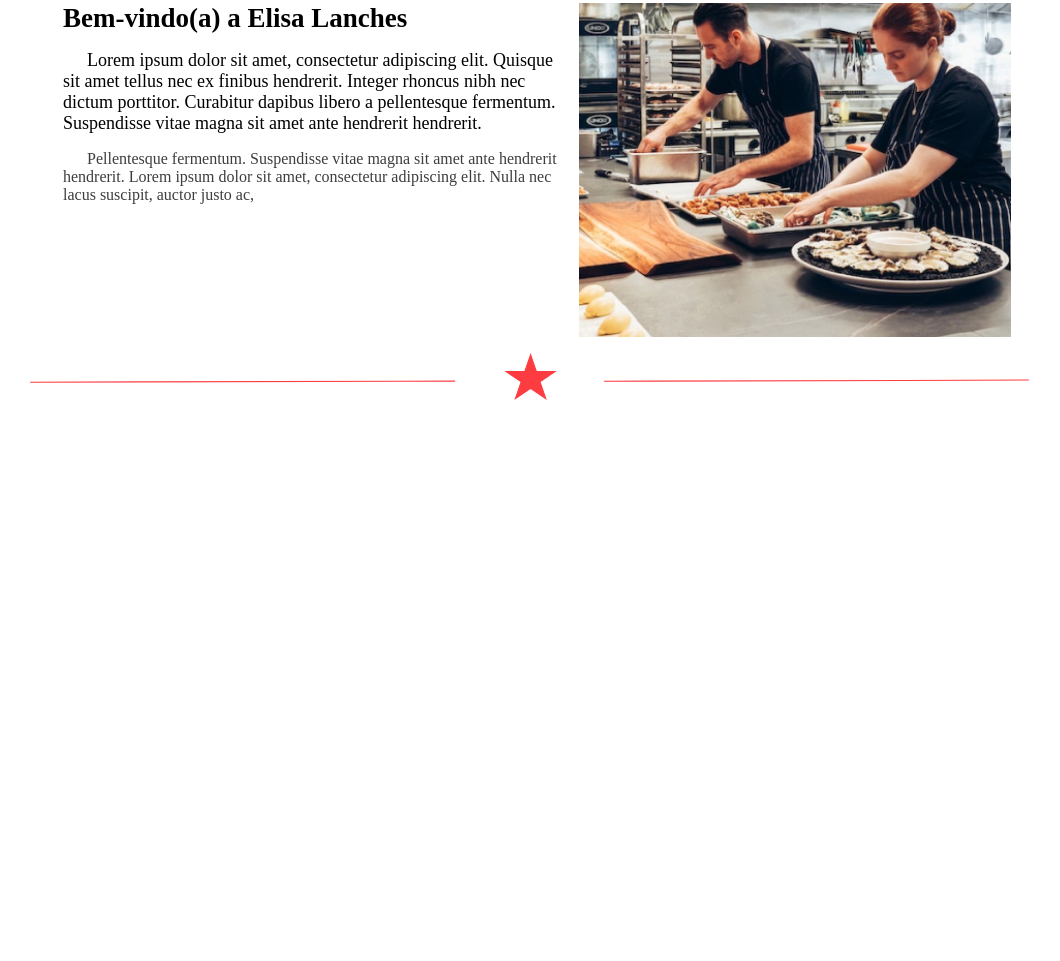
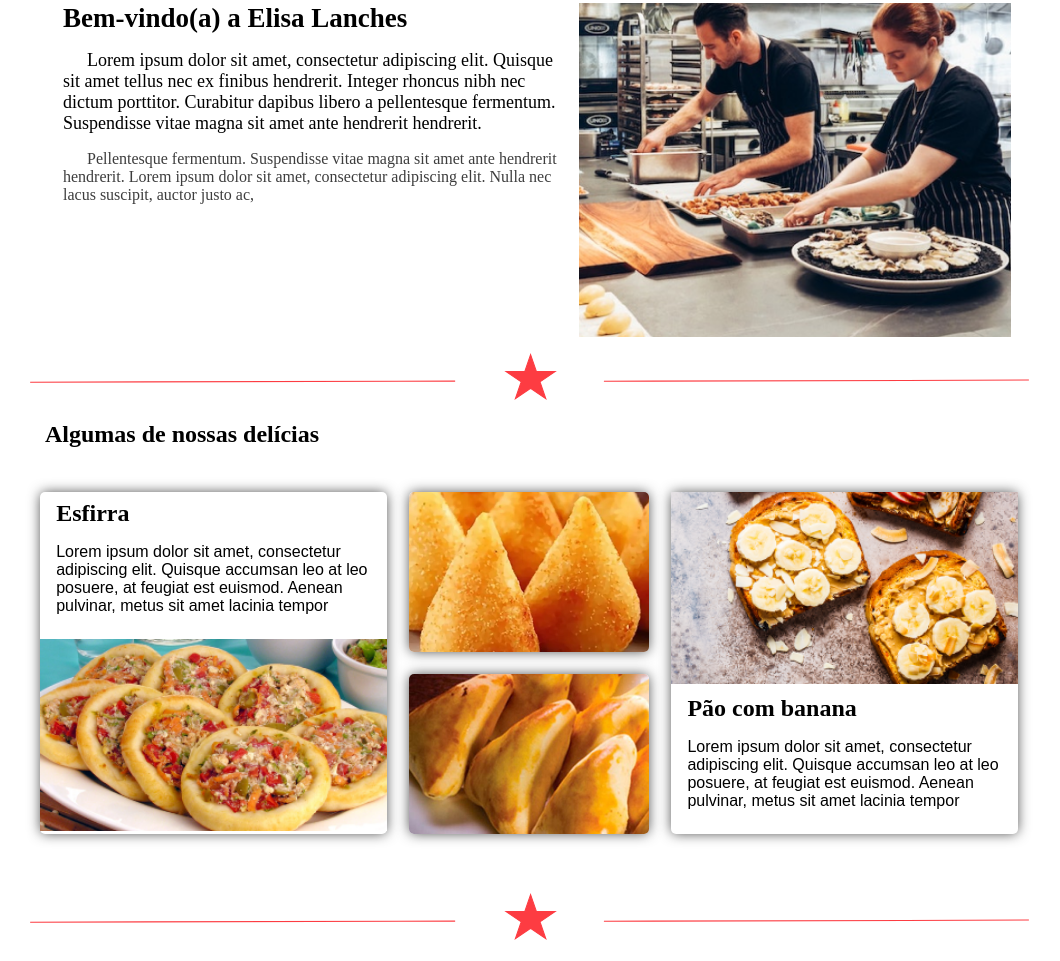
Before and after one commit to Bebel132/Elisa-Lanches, a plain HTML site: page index.html in a window 1280 px wide. Shown: the part 571-1532 px from the top of the page, without its empty margins (111-1171 px from the left). Before the commit the page ends 992 px from the top, so only its background shows below. Drawn offline with nearby package versions, Linux system fonts and the light colour scheme; a web font is replaced by a local one.

Commit message:
seção de "delicias" adicionado

```diff
--- a/assets/styles/style.css
+++ b/assets/styles/style.css
@@ -19,6 +19,8 @@
 body {
     font-family: var(--fonte-2);
 }
+
+/********* HEADER *********/
 
 .contato {
     width: 100%;
@@ -111,7 +113,7 @@ body {
     }
 }
 
-/* 1100px */
+/********* MAIN *********/
 
 .parallax {
     -webkit-box-shadow: inset 0px 14px 20px -4px rgba(41,35,44,0.72);
@@ -141,6 +143,12 @@ main {
     width: 100%;
 }
 
+section {
+    font-family: var(--fonte-1);
+}
+
+/* BOAS VINDAS */
+
 .boasVindas {
     width: 100%;
     display: flex;
@@ -152,7 +160,6 @@ main {
     padding: 0 1rem;
     width: 500px;
     font-size: large;
-    font-family: var(--fonte-1);
 }
 
 .boasVindas-texto p:last-child {
@@ -165,7 +172,7 @@ main {
     width: 100%;
 }
 
-.boasVindas-texto h1 {
+h1 {
     font-weight: bolder;
 }
 
@@ -173,3 +180,126 @@ main {
     text-indent: 1.5rem;
     margin: 1rem 0;
 }
+
+/* DELICIAS */
+
+.delicias-container {
+    width: 100%;
+}
+
+.delicias-container h1 {
+    margin-left: 1rem;
+}
+
+.delicias-grid {
+    margin: 2rem 0;
+    display: grid;
+}
+
+.delicias_grid-item:nth-child(1) {
+    grid-area: esfirra;
+    display: flex;
+    flex-direction: column;
+    justify-items: stretch;
+}
+
+.delicias_grid-item:nth-child(1) .delicias_grid_item-img {
+    width: 100%;
+    height: 12rem;
+    background-image: url("../images/esfirra.png");
+    background-repeat: no-repeat;
+    background-size: cover;
+}
+
+.delicias_grid-item:nth-child(2) {
+    grid-area: coxinha;
+    background-image: url("../images/coxinha.png");
+    background-repeat: no-repeat;
+    background-size: cover;
+    width: 15rem;
+    height: 10rem;
+}
+
+.delicias_grid-item:nth-child(3) {
+    grid-area: paopizza;
+    background-image: url("../images/paopizza.png");
+    background-repeat: no-repeat;
+    background-size: cover;
+    width: 15rem;
+    height: 10rem;
+}
+
+.delicias_grid-item:nth-child(4) {
+    grid-area: paocombanana;
+    display: flex;
+    flex-direction: column-reverse;
+    justify-content: space-between;
+}
+
+.delicias_grid-item:nth-child(4) .delicias_grid_item-img {
+    width: 100%;
+    height: 12rem;
+    background-image: url("../images/paoComBanana.png");
+    background-repeat: no-repeat;
+    background-size: cover;
+}
+
+
+.delicias_grid-item {
+    -webkit-box-shadow: 0px 0px 13px -1px #3D3D3D;
+    box-shadow: 0px 0px 13px -1px #3D3D3D;
+    margin: .7rem;
+    border-radius: 5px;
+}
+
+.delicias_grid_item-texto {
+    padding: .5rem 1rem;
+}
+
+.delicias_grid_item-texto h1 {
+    margin: 0;
+}
+
+.delicias_grid_item-texto p {
+    font-family: var(--fonte-2);
+    margin: 1rem 0;
+}
+
+.grid-template-area {
+    grid-template-areas:
+        "esfirra coxinha paocombanana"
+        "esfirra paopizza paocombanana"
+    ;
+}
+
+@media screen and (max-width: 1000px) {
+    .grid-template-area {
+        grid-template-areas:
+            "esfirra paocombanana"
+            "esfirra paocombanana"
+            "coxinha paopizza"
+        ;
+    }
+
+    .delicias_grid-item:nth-child(2){
+        justify-self: end;
+    }
+
+    .delicias_grid-item:nth-child(3){
+        justify-self: start;
+    }
+}
+
+@media screen and (max-width: 500px) {
+    .grid-template-area {
+        grid-template-areas:
+            "esfirra esfirra"
+            "paocombanana paocombanana"
+            "coxinha paopizza"
+        ;
+    }
+
+    .delicias_grid-item:nth-child(2), .delicias_grid-item:nth-child(3) {
+        width: 80%;
+    }
+}
--- a/index.html
+++ b/index.html
@@ -44,6 +44,30 @@
             <img src="assets/images/boasVindasImg.png" alt="" class="boasVindas-img">
         </section>
         <img src="assets/images/divisaokk.svg" alt="" class="divisao">
+        <section class="delicias">
+            <div class="delicias-container">
+                <h1>Algumas de nossas delícias</h1>
+                <div class="delicias-grid grid-template-area">
+                    <div class="delicias_grid-item grande">
+                        <div class="delicias_grid_item-texto">
+                            <h1>Esfirra</h1>
+                            <p>Lorem ipsum dolor sit amet, consectetur adipiscing elit. Quisque accumsan leo at leo posuere, at feugiat est euismod. Aenean pulvinar, metus sit amet lacinia tempor</p>
+                        </div>
+                        <div class="delicias_grid_item-img"></div>
+                    </div>
+                    <div class="delicias_grid-item pequeno"></div>
+                    <div class="delicias_grid-item pequeno"></div>
+                    <div class="delicias_grid-item grande">
+                        <div class="delicias_grid_item-texto">
+                            <h1>Pão com banana</h1>
+                            <p>Lorem ipsum dolor sit amet, consectetur adipiscing elit. Quisque accumsan leo at leo posuere, at feugiat est euismod. Aenean pulvinar, metus sit amet lacinia tempor</p>
+                        </div>
+                        <div class="delicias_grid_item-img"></div>
+                    </div>
+                </div>
+            </div>
+        </section>
+        <img src="assets/images/divisaokk.svg" alt="" class="divisao">
     </main>
     <script src="https://code.jquery.com/jquery-3.6.1.min.js"></script>
     <script src="assets/javascript/app.js"></script>
```
Also changed, not shown: assets/images/coxinha.png (added), assets/images/esfirra.png (added), assets/images/paoComBanana.png (added), assets/images/paopizza.png (added).
